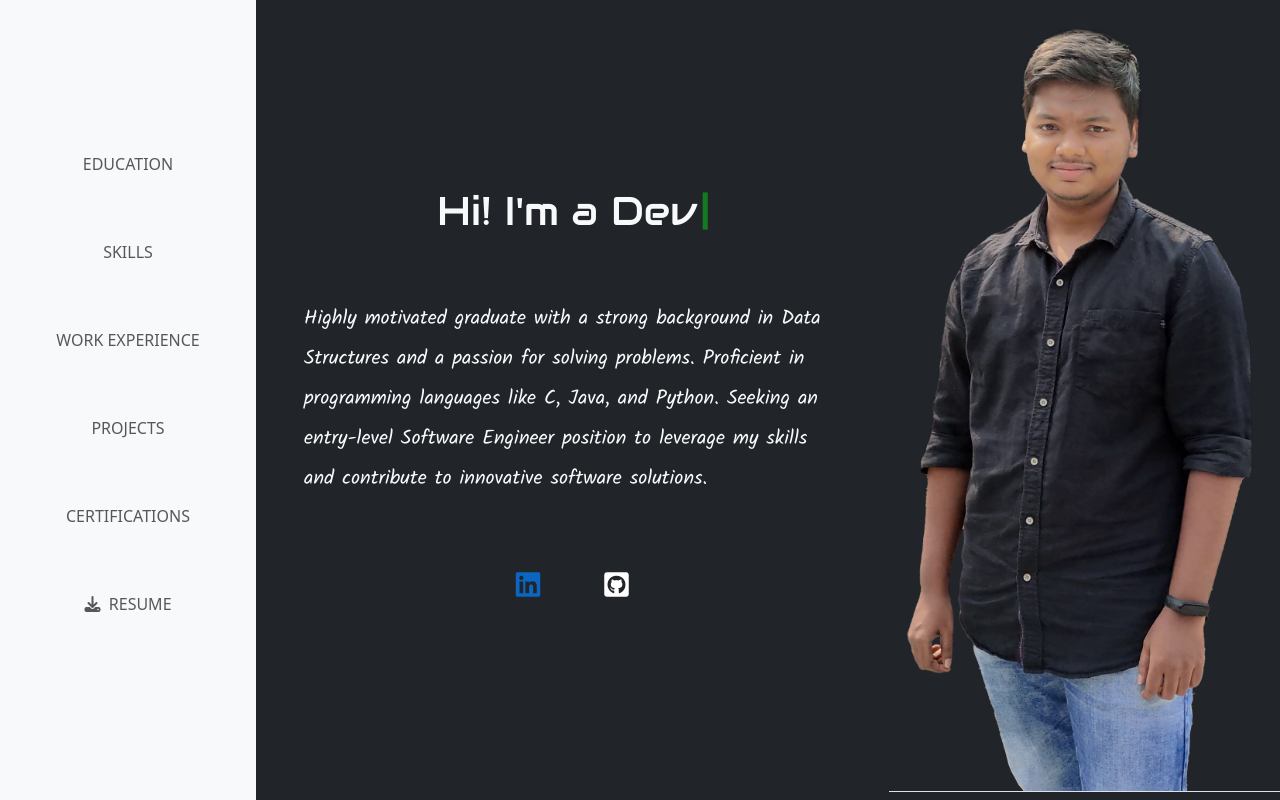
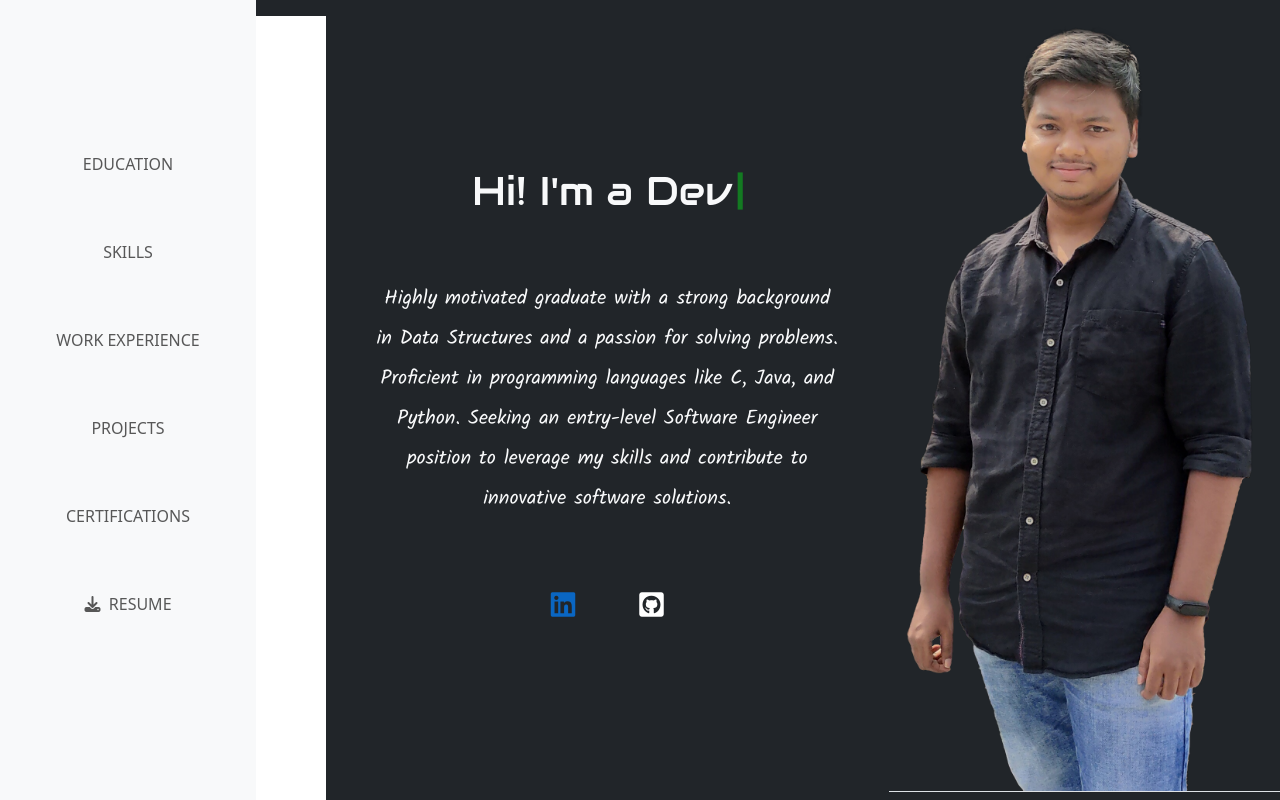
Before and after one commit to vaddadi-abhishek/portfolio, a React (Create React App) app: page / in a window 1280 px wide. Shown: the top 800 px of the page. Built offline with nearby package versions, Linux system fonts and the light colour scheme; a web font is replaced by a local one.

Commit message:
project changes

```diff
--- a/src/App.js
+++ b/src/App.js
@@ -3,15 +3,30 @@ import Home from "./templates/home";
 import Education from "./templates/education";
 import Skills from "./templates/skills";
 import { Fragment } from "react";
-import "./css/app.css"
+import './app.css';
 import Certification from "./templates/certification";
 import Work from "./templates/work";
 import Projects from "./templates/project";
 
 function App() {
   return (
-    <Fragment>
-      <SideNav/>
+    // <Fragment>
+    //   <SideNav/>
+    //   <div className="app-content bg-dark text-light" data-bs-spy="scroll" data-bs-target="#NavLinks" tabindex="0">
+    //     <Home />
+    //     <Education />
+    //     <Skills />
+    //     <Work />
+    //     <Projects />
+    //     <Certification />
+    //   </div>
+    // </Fragment>
+
+    <div className="row text-center">
+      <div className="col-md-3">
+        <SideNav />
+      </div>
+      <div className="col-md-9">
         <div className="app-content bg-dark text-light" data-bs-spy="scroll" data-bs-target="#NavLinks" tabindex="0">
           <Home />
           <Education />
@@ -20,7 +35,8 @@ function App() {
           <Projects />
           <Certification />
         </div>
-    </Fragment>
+      </div>
+    </div>
   );
 }
 
--- a/src/css/app.css
+++ b/src/app.css
@@ -3,7 +3,7 @@
     padding: 0;
     box-sizing: border-box;
 }
-
+/*
 .app-content {
     margin-left: 20%;
 }
@@ -12,4 +12,4 @@
     .app-content{
         margin: 0;
     }
-}
+} */
```
Also changed, not shown: 1 other file (tests, documents, lock files or other folders). Lines whose indentation alone changed are shown as unchanged.
